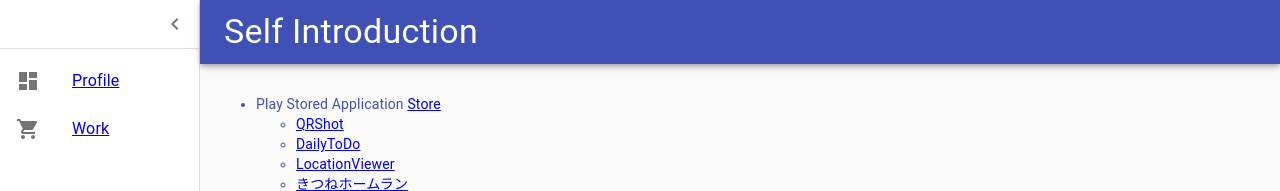
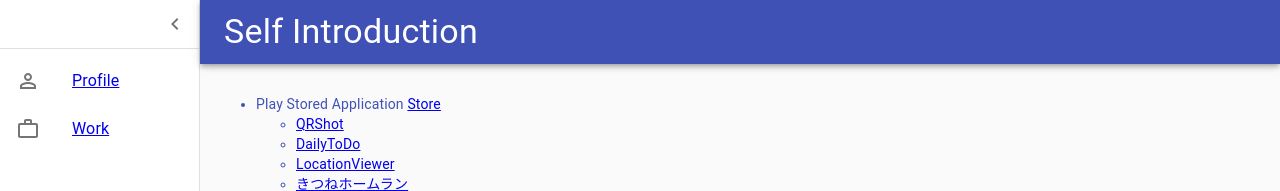
Before and after one commit to koji-1009/self-introduction, a React (Create React App) app in the folder app/: page /self-introduction-react/work in a window 1280 px wide. Shown: the top 191 px of the page. Built offline with nearby package versions, Linux system fonts and the light colour scheme.

Commit message:
Update icons

```diff
--- a/app/src/App.tsx
+++ b/app/src/App.tsx
@@ -23,8 +23,8 @@ import ChevronLeftIcon from '@material-ui/icons/ChevronLeft';
 import ListItem from '@material-ui/core/ListItem';
 import ListItemIcon from '@material-ui/core/ListItemIcon';
 import ListItemText from '@material-ui/core/ListItemText';
-import DashboardIcon from '@material-ui/icons/Dashboard';
-import ShoppingCartIcon from '@material-ui/icons/ShoppingCart';
+import PermIdentityOutlinedIcon from '@material-ui/icons/PermIdentityOutlined';
+import WorkOutlineOutlinedIcon from '@material-ui/icons/WorkOutlineOutlined';
 
 import WorkComponent from './components/WorksComponent'
 import ProfileComponent from './components/ProfileComponent';
@@ -163,7 +163,7 @@ class App extends React.Component<Props> {
               <Link to="/home">
                 <ListItem button>
                   <ListItemIcon>
-                    <DashboardIcon />
+                    <PermIdentityOutlinedIcon />
                   </ListItemIcon>
                   <ListItemText primary="Profile" />
                 </ListItem>
@@ -171,7 +171,7 @@ class App extends React.Component<Props> {
               <Link to="/work">
                 <ListItem button>
                   <ListItemIcon>
-                    <ShoppingCartIcon />
+                    <WorkOutlineOutlinedIcon />
                   </ListItemIcon>
                   <ListItemText primary="Work" />
                 </ListItem>
```
